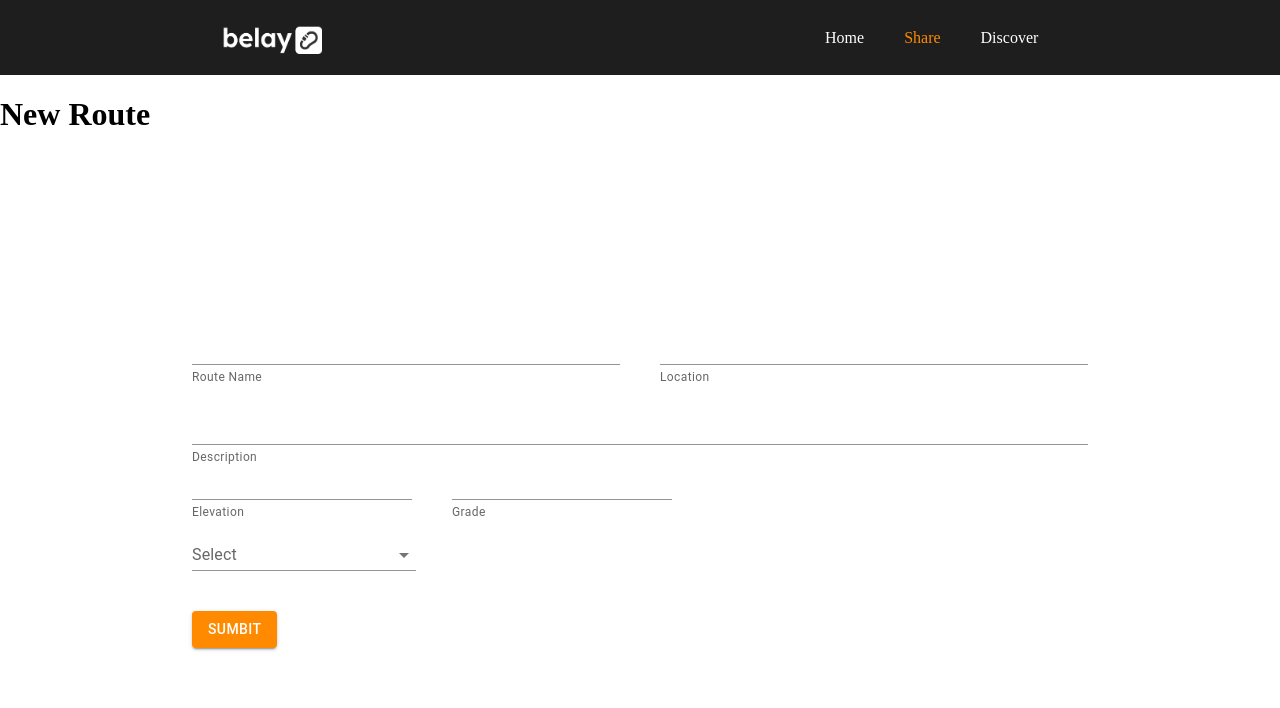
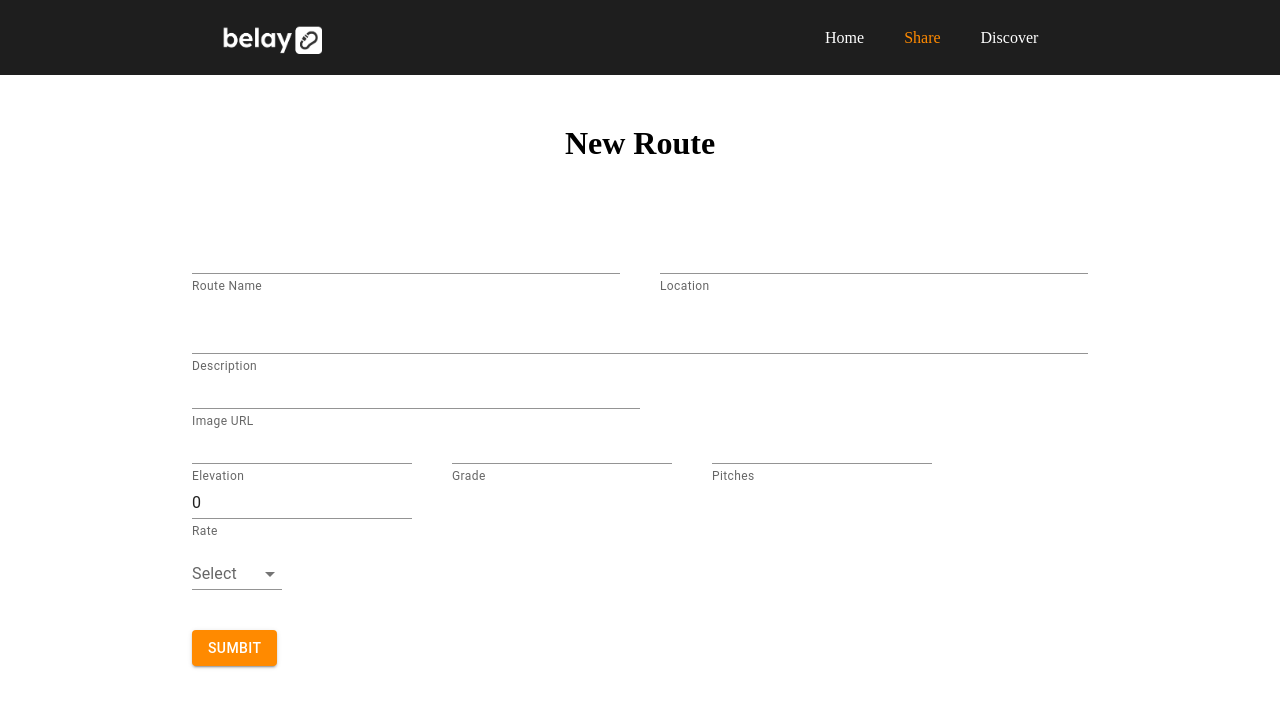
Before and after one commit to markgowen/belay-frontend, a React (Create React App) app: page /share in a window 1280 px wide. Shown: the top 708 px of the page. Built offline with nearby package versions, Linux system fonts and the light colour scheme.

Commit message:
Styled ClimbForm and Share page

```diff
--- a/src/components/ClimbForm.js
+++ b/src/components/ClimbForm.js
@@ -52,7 +52,7 @@ function ClimbForm() {
     return (
         <Box
             component="form"
-            sx={{ margin: "auto", marginTop: 25, maxWidth: '70%'}}
+            sx={{ margin: "auto", marginTop: 10, maxWidth: '70%'}}
             autoComplete="off"
             onSubmit={handleSubmit}
         >
@@ -91,6 +91,18 @@ function ClimbForm() {
             />
           </div>
           <div>
+          <div>
+            <TextField
+              helperText="Image URL"
+              name="image"
+              id="standard-size-normal"
+              value={formValues.image}
+              onChange={handleChange}
+              noValidate
+              variant="standard"
+              sx={{ width: "50%" }}
+            />
+          </div>
             <TextField
               id="standard-number"
               helperText="Elevation"
@@ -108,6 +120,26 @@ function ClimbForm() {
               onChange={handleChange}
               noValidate
               variant="standard"
+              sx={{ paddingRight: 5 }}
+            />
+            <TextField
+              helperText="Pitches"
+              name="pitches"
+              id="standard-size-normal"
+              value={formValues.pitches}
+              onChange={handleChange}
+              noValidate
+              variant="standard"
+              sx={{ paddingRight: 5 }}
+            />
+            <TextField
+              helperText="Rate"
+              name="rating"
+              id="standard-size-normal"
+              value={formValues.rating}
+              onChange={handleChange}
+              noValidate
+              variant="standard"
             />
           </div>
           <div>
@@ -116,7 +148,7 @@ function ClimbForm() {
               select
               label="Select"
               name="type"
-              sx={{ color: "#1e1e1e", width: "25%", marginBottom: 5 }}
+              sx={{ color: "#1e1e1e", width: "10%", marginBottom: 5 }}
               value={formValues.type}
               onChange={handleChange}
               helperText=""
--- a/src/pages/Share.js
+++ b/src/pages/Share.js
@@ -3,7 +3,7 @@ import ClimbForm from '../components/ClimbForm';
 
 function Share() {
     return (
-        <div>
+        <div className='new-route'>
             <h1>New Route</h1>
             <ClimbForm />
         </div>
--- a/src/styling/App.css
+++ b/src/styling/App.css
@@ -113,6 +113,9 @@ button {
     /* align-items: center; */
 }
 
-/* .form-line-two {
-    width: 2000%;
-} */
+
+.new-route h1 {
+    margin: 50px auto;
+    display: flex;
+    justify-content: center;
+}
```
